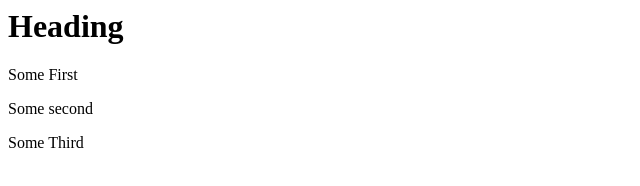
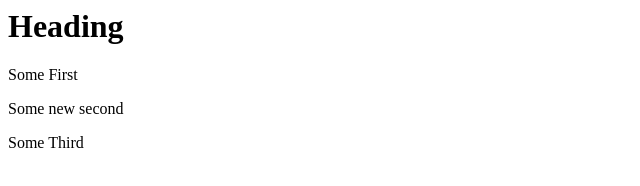
Before and after one commit to adeelkhanzada/demo, a plain HTML site: page index.html in a window 1280 px wide. Shown: the full height of the page, 0-640 px from the left. Drawn offline with Linux system fonts and the light colour scheme.

Commit message:
adding new line

```diff
--- a/index.html
+++ b/index.html
@@ -5,7 +5,8 @@
 <body>
 <h1>Heading</h1>
 <p>Some First</p>
-<p>Some second</p>
+<!--<p>Some second</p>-->
+<p>Some new second</p>
 <p>Some Third</p>
 
 </body>
```
